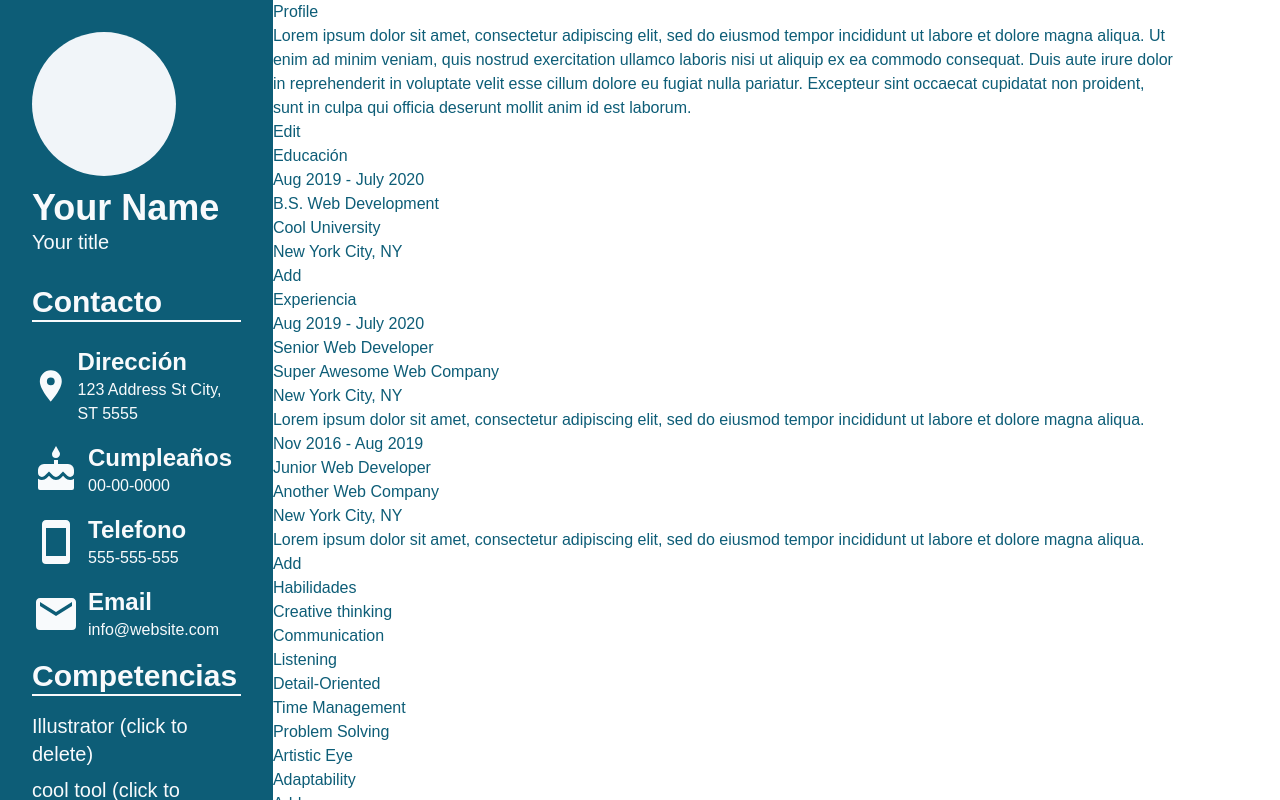
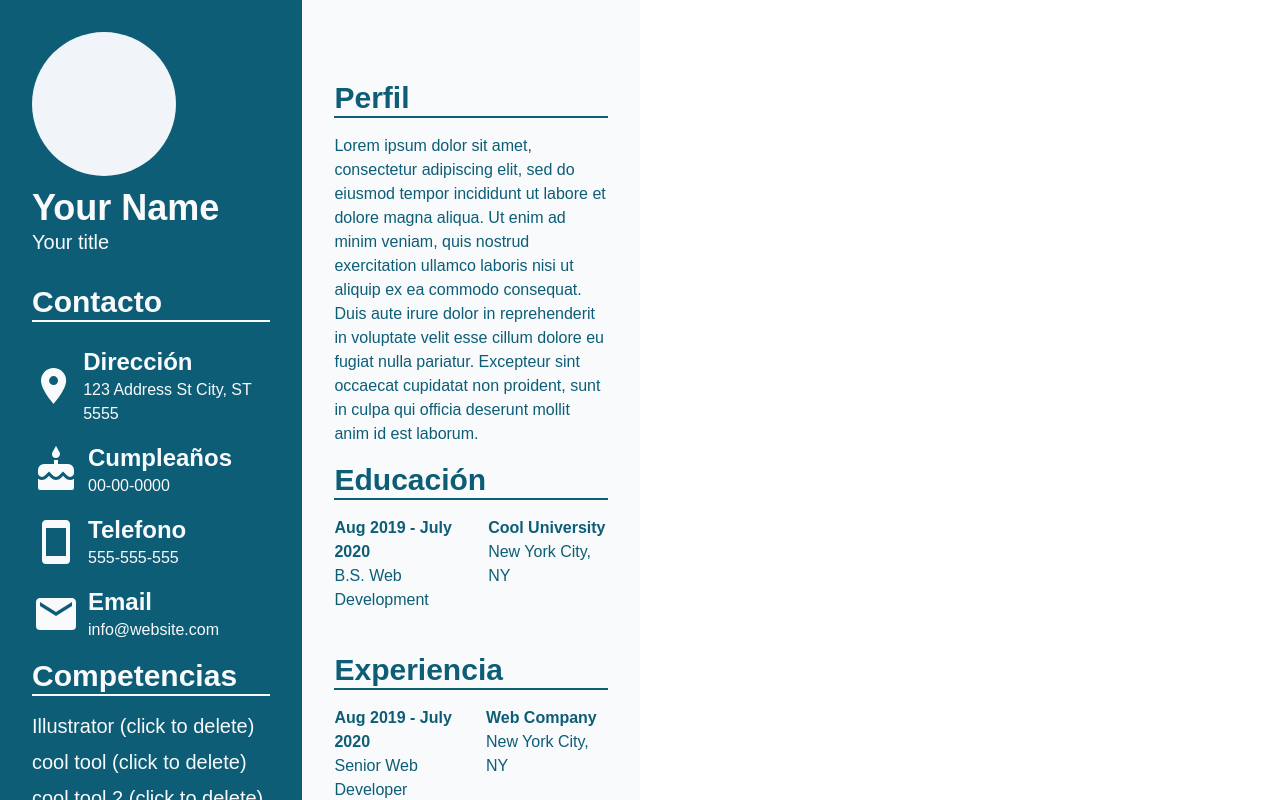
Before and after one commit to AngeloDiMortimer/CV-Application, a React (Create React App) app: page / in a window 1280 px wide. Shown: the top 800 px of the page. Built offline with nearby package versions, Linux system fonts and the light colour scheme; the HTML template or start-up script is replaced by a standard one.

Commit message:
Finished Resume styling

```diff
--- a/src/components/Education.js
+++ b/src/components/Education.js
@@ -90,6 +90,11 @@ class Education extends Component {
         })
     }
 
+    toggleBtn = () => {
+        const editBtn = document.getElementById("education-btn");
+        editBtn.classList.toggle("hidden");
+    }
+
     render() {
         const {
             school,
@@ -102,24 +107,28 @@ class Education extends Component {
         } = this.state;
 
         return (
-            <div id="Education">
-                <h2>Educación</h2>
+            <div id="Education" onMouseEnter={this.toggleBtn}>
+                <h2 className="text-3xl font-bold border-solid border-b-2 border-customBlue mt-4 mb-4">Educación</h2>
                 {education.map(edu => {
                     return (
-                        <div key={edu.id} onClick={() => this.handleRemove(edu.id)}>
+                        <div className="flex flex-row justify-between mb-6" key={edu.id} onClick={() => this.handleRemove(edu.id)}>
                             <div>
-                                <p className="education-date">{edu.date}</p>
+                                <p className="education-date font-bold">{edu.date}</p>
                                 <p className="education-degree">{edu.degree}</p>
                             </div>
                             <div>
-                                <p className="education-school">{edu.school}</p>
+                                <p className="education-school font-bold">{edu.school}</p>
                                 <p className="education-location">{edu.location}</p>
                             </div>
                         </div>
                     )
                 })}
                 <button
-                    className="edit-toggle"
+                    className="edit-toggle hidden w-20 cursor-pointer mt-4 mb-2
+                    rounded-md border-solid border-2 border-customBlue text-customBlue font-semibold
+                    transition-all duration-300
+                    hover:bg-customBlue hover:text-slate-50"
+                    id="education-btn"
                     type="button"
                     onClick={this.toggleEdit}
                 >
@@ -127,51 +136,69 @@ class Education extends Component {
                 </button>
 
                 {edit &&
-                    <form id="education-add" className="edit-form">
-                        <label htmlFor="school">School</label>
+                    <form id="education-add" className="edit-form flex flex-col gap-1 mb-4 border-2 border-customBlue p-2">
+                        <label className="font-bold" htmlFor="school">School</label>
                         <input
+                            className="border-solid border-b-2 border-customBlue bg-transparent
+                            text-customBlue placeholder-customBlue focus:outline-none"
                             id="school"
                             type="text"
                             value={school}
                             onChange={this.handleSchoolChange}
                         />
-                        <label htmlFor="degree">Degree</label>
+                        <label className="font-bold" htmlFor="degree">Degree</label>
                         <input
+                            className="border-solid border-b-2 border-customBlue bg-transparent
+                            text-customBlue placeholder-customBlue focus:outline-none"
                             id="degree"
                             type="text"
                             value={degree}
                             onChange={this.handleDegreeChange}
                         />
-                        <label htmlFor="start-date">Start Date</label>
+                        <label className="font-bold" htmlFor="start-date">Start Date</label>
                         <input
+                            className="border-solid border-b-2 border-customBlue bg-transparent
+                            text-customBlue placeholder-customBlue focus:outline-none"
                             id="start-date"
                             type="text"
                             value={startDate}
                             placeholder="Month &amp; Year"
                             onChange={this.handleStartDateChange}
                         />
-                        <label htmlFor="end-date">End Date</label>
+                        <label className="font-bold" htmlFor="end-date">End Date</label>
                         <input
+                            className="border-solid border-b-2 border-customBlue bg-transparent
+                            text-customBlue placeholder-customBlue focus:outline-none"
                             id="end-date"
                             type="text"
                             value={endDate}
                             placeholder="Month &amp; Year"
                             onChange={this.handleEndDateChange}
                         />
-                        <label htmlFor="location">Location</label>
+                        <label className="font-bold" htmlFor="location">Location</label>
                         <input
+                            className="border-solid border-b-2 border-customBlue bg-transparent
+                            text-customBlue placeholder-customBlue focus:outline-none"
                             id="location"
                             type="text"
                             value={location}
                             onChange={this.handleLocationChange}
                         />
                         <button
+                            className="edit-toggle w-28 cursor-pointer mt-4 mb-2
+                            rounded-md border-solid border-2 border-customBlue text-customBlue font-semibold
+                            transition-all duration-300
+                            hover:bg-customBlue hover:text-slate-50"
                             type="button"
                             onClick={this.onSubmitEducation}
                         >
                             Add Education
                         </button>
                         <button
+                            className="edit-toggle w-20 cursor-pointer mt-4 mb-2
+                            rounded-md border-solid border-2 border-customBlue text-customBlue font-semibold
+                            transition-all duration-300
+                            hover:bg-customBlue hover:text-slate-50"
                             type="button"
                             onClick={this.toggleEdit}
                         >
--- a/src/components/Experience.js
+++ b/src/components/Experience.js
@@ -15,11 +15,11 @@ class Experience extends Component {
             experience: [
                 {
                     id: uniqid(),
-                    company: 'Super Awesome Web Company',
+                    company: 'Web Company',
                     title: 'Senior Web Developer',
                     date: 'Aug 2019 - July 2020',
                     location: 'New York City, NY',
-                    desc: 'Lorem ipsum dolor sit amet, consectetur adipiscing elit, sed do eiusmod tempor incididunt ut labore et dolore magna aliqua.'
+
                 },
                 {
                     id: uniqid(),
@@ -27,7 +27,7 @@ class Experience extends Component {
                     title: 'Junior Web Developer',
                     date: 'Nov 2016 - Aug 2019',
                     location: 'New York City, NY',
-                    desc: 'Lorem ipsum dolor sit amet, consectetur adipiscing elit, sed do eiusmod tempor incididunt ut labore et dolore magna aliqua.'
+
                 }
             ],
             edit: false
@@ -79,14 +79,13 @@ class Experience extends Component {
                 title: this.state.title,
                 date: this.state.startDate + ' - ' + this.state.endDate,
                 location: this.state.location,
-                desc: this.state.desc
+
             }),
             company: '',
             title: '',
             startDate: '',
             endDate: '',
-            location: '',
-            desc: ''
+            location: ''
         })
 
         this.toggleEdit()
@@ -106,6 +105,12 @@ class Experience extends Component {
         })
     }
 
+    toggleBtn = () => {
+        const editBtn = document.getElementById("exp-btn");
+        editBtn.classList.toggle("hidden");
+    }
+
+
     render() {
         const {
             company,
@@ -113,31 +118,33 @@ class Experience extends Component {
             startDate,
             endDate,
             location,
-            desc,
             experience,
             edit
         } = this.state;
 
         return (
-            <div id="Experience">
-                <h2>Experiencia</h2>
+            <div id="Experience" onMouseEnter={this.toggleBtn}>
+                <h2 className="text-3xl font-bold border-solid border-b-2 border-customBlue mt-4 mb-4">Experiencia</h2>
                 {experience.map(exp => {
                     return(
-                        <div key={exp.id} onClick={() => this.handleRemove(exp.id)}>
+                        <div className="flex flex-row justify-between mb-4" key={exp.id} onClick={() => this.handleRemove(exp.id)}>
                             <div>
-                                <p className="experience-date">{exp.date}</p>
+                                <p className="experience-date font-bold">{exp.date}</p>
                                 <p className="experience-title">{exp.title}</p>
                             </div>
                             <div>
-                                <p className="experience-company">{exp.company}</p>
+                                <p className="experience-company font-bold">{exp.company}</p>
                                 <p className="experience-location">{exp.location}</p>
-                                <p className="experience-desc">{exp.desc}</p>
                             </div>
                         </div>
                     )
                 })}
                 <button
-                    className="edit-toggle"
+                   className="hidden w-20 cursor-pointer mt-4 mb-2
+                   rounded-md border-solid border-2 border-customBlue text-customBlue font-semibold
+                   transition-all duration-300
+                   hover:bg-customBlue hover:text-slate-50"
+                    id="exp-btn"
                     type="button"
                     onClick={this.toggleEdit}
                 >
@@ -145,56 +152,67 @@ class Experience extends Component {
                 </button>
 
                 {edit &&
-                    <form id="experience-add" className="edit-form">
-                        <label htmlFor="company">Company</label>
+                    <form id="experience-add"  className="edit-form flex flex-col gap-1 mb-4 border-2 border-customBlue p-2">
+                        <label className="font-bold" htmlFor="company">Company</label>
                         <input
+                            className="border-solid border-b-2 border-customBlue bg-transparent
+                            text-customBlue placeholder-customBlue focus:outline-none"
                             id="company"
                             type="text"
                             value={company}
                             onChange={this.handleCompanyChange}
                         />
-                        <label htmlFor="title">Title</label>
+                        <label className="font-bold" htmlFor="title">Title</label>
                         <input
+                            className="border-solid border-b-2 border-customBlue bg-transparent
+                            text-customBlue placeholder-customBlue focus:outline-none"
                             id="title"
                             type="text"
                             value={title}
                             onChange={this.handleTitleChange}
                         />
-                        <label htmlFor="start-date">Start Date</label>
+                        <label className="font-bold" htmlFor="start-date">Start Date</label>
                         <input
+                            className="border-solid border-b-2 border-customBlue bg-transparent
+                            text-customBlue placeholder-customBlue focus:outline-none"
                             id="start-date"
                             type="text"
                             value={startDate}
                             onChange={this.handleStartDateChange}
                         />
-                        <label htmlFor="end-date">End Date</label>
+                        <label className="font-bold" htmlFor="end-date">End Date</label>
                         <input
+                            className="border-solid border-b-2 border-customBlue bg-transparent
+                            text-customBlue placeholder-customBlue focus:outline-none"
                             id="end-date"
                             type="text"
                             value={endDate}
                             onChange={this.handleEndDateChange}
                         />
-                        <label htmlFor="location">Location</label>
+                        <label className="font-bold" htmlFor="location">Location</label>
                         <input
+                            className="border-solid border-b-2 border-customBlue bg-transparent
+                            text-customBlue placeholder-customBlue focus:outline-none"
                             id="location"
                             type="text"
                             value={location}
                             onChange={this.handleLocationChange}
                         />
-                        <label htmlFor="desc">Description</label>
-                        <input
-                            id="desc"
-                            type="text"
-                            value={desc}
-                            onChange={this.handleDescChange}
-                        />
                         <button
+                            className="edit-toggle w-28 cursor-pointer mt-4 mb-2
+                            rounded-md border-solid border-2 border-customBlue text-customBlue font-semibold
+                            transition-all duration-300
+                            hover:bg-customBlue hover:text-slate-50"
                             type="button"
                             onClick={this.onSubmitExperience}
                         >
                             Add Experience
                         </button>
                         <button
+                            className="edit-toggle w-20 cursor-pointer mt-4 mb-2
+                            rounded-md border-solid border-2 border-customBlue text-customBlue font-semibold
+                            transition-all duration-300
+                            hover:bg-customBlue hover:text-slate-50"
                             type="button"
                             onClick={this.toggleEdit}
                         >
--- a/src/components/Intro.js
+++ b/src/components/Intro.js
@@ -22,16 +22,25 @@ class Intro extends Component {
         }))
     }
 
+    toggleBtn = () => {
+        const editBtn = document.getElementById("prof-btn");
+        editBtn.classList.toggle("hidden");
+    }
+
     render() {
         const { profile, edit } = this.state;
 
         return (
-            <div id="Intro">
+            <div className="pt-8" id="Intro" onMouseEnter={this.toggleBtn} onMouseLeave={this.toggleBtn}>
 
-                <h2>Profile</h2>
+                <h2 className="text-3xl font-bold border-solid border-b-2 border-customBlue mt-4 mb-4">Perfil</h2>
                 <p className="profile">{profile ? profile : 'Lorem ipsum dolor sit amet, consectetur adipiscing elit, sed do eiusmod tempor incididunt ut labore et dolore magna aliqua. Ut enim ad minim veniam, quis nostrud exercitation ullamco laboris nisi ut aliquip ex ea commodo consequat. Duis aute irure dolor in reprehenderit in voluptate velit esse cillum dolore eu fugiat nulla pariatur. Excepteur sint occaecat cupidatat non proident, sunt in culpa qui officia deserunt mollit anim id est laborum.'}</p>
                 <button
-                    className="edit-toggle"
+                    className="edit-toggle hidden w-20 cursor-pointer mt-4 mb-2
+                    rounded-md border-solid border-2 border-customBlue text-customBlue font-semibold
+                    transition-all duration-300
+                    hover:bg-customBlue hover:text-slate-50"
+                    id="prof-btn"
                     type="button"
                     onClick={this.toggleEdit}
                 >
@@ -39,14 +48,18 @@ class Intro extends Component {
                 </button>
 
                 {edit &&
-                    <form id="intro-edit" className="edit-form">
+                    <form id="intro-edit" className="edit-form edit-form flex flex-col gap-1 mb-4 border-2 border-customBlue p-2">
 
-                        <label htmlFor="profile">Profile</label>
+                        <label className="font-bold" htmlFor="profile">Profile</label>
                         <textarea
                             id="profile"
                             onChange={this.handleProfileChange}
                         />
                         <button
+                            className="edit-toggle w-24 cursor-pointer mt-4 mb-2
+                            rounded-md border-solid border-2 border-customBlue text-customBlue font-semibold
+                            transition-all duration-300
+                            hover:bg-customBlue hover:text-slate-50"
                             type="button"
                             onClick={this.toggleEdit}
                         >
--- a/src/components/Languages.js
+++ b/src/components/Languages.js
@@ -68,7 +68,7 @@ class Languages extends Component {
 
         return (
             <div id="Languages" onMouseEnter={this.toggleBtn}>
-                <h2 className="text-3xl font-bold border-solid border-b-2 border-slate-50 mt-4 mb-4">Languages</h2>
+                <h2 className="text-3xl font-bold border-solid border-b-2 border-slate-50 mt-4 mb-4">Idiomas</h2>
                 <ul>
                     {languages.map(language => {
                         return (
--- a/src/components/Resume.js
+++ b/src/components/Resume.js
@@ -8,9 +8,9 @@ import Skills from "./Skills";
 class Resume extends Component {
     render() {
         return (
-            <div className="flex flex-row w-11/12" id="Resume">
+            <div className="flex flex-row w-6/12" id="Resume">
                 <Aside />
-                <main className="flex flex-col text-customBlue">
+                <main className="flex flex-col text-customBlue bg-slate-50 p-8 w-9/12">
                     <Intro />
                     <Education />
                     <Experience />
--- a/src/components/Skills.js
+++ b/src/components/Skills.js
@@ -78,6 +78,11 @@ class Skills extends Component {
         })
     }
 
+    toggleBtn = () => {
+        const editBtn = document.getElementById("skill-btn");
+        editBtn.classList.toggle("hidden");
+    }
+
     render() {
         const {
             skill,
@@ -86,9 +91,9 @@ class Skills extends Component {
         } = this.state;
 
         return (
-            <div id="Skills">
-                <h2>Habilidades</h2>
-                <ul>
+            <div id="Skills" onMouseEnter={this.toggleBtn}>
+                <h2 className="text-3xl font-bold border-solid border-b-2 border-customBlue mt-4 mb-4">Habilidades</h2>
+                <ul className="flex flex-col justify-between mb-4">
                     {skills.map(skill => {
                         return(
                             <li key={skill.id} onClick={() => this.handleRemove(skill.id)}>{skill.skill}</li>
@@ -97,29 +102,43 @@ class Skills extends Component {
                 </ul>
 
                 <button
-                    className="edit-toggle"
+                    className="hidden w-20 cursor-pointer mt-4 mb-2
+                    rounded-md border-solid border-2 border-customBlue text-customBlue font-semibold
+                    transition-all duration-300
+                    hover:bg-customBlue hover:text-slate-50"
                     type="button"
+                    id="skill-btn"
                     onClick={this.toggleEdit}
                 >
                     Add
                 </button>
 
                 {edit &&
-                    <form id="skill-add" className="edit-form">
-                        <label htmlFor="skill">Habilidad</label>
+                    <form id="skill-add" className="edit-form flex flex-col gap-1 mb-4 border-2 border-customBlue p-2">
+                        <label className="font-bold" htmlFor="skill">Habilidad</label>
                         <input
+                            className="border-solid border-b-2 border-customBlue bg-transparent
+                            text-customBlue placeholder-customBlue focus:outline-none"
                             id="skill"
                             type="text"
                             value={skill}
                             onChange={this.handleSkillChange}
                         />
                         <button
+                            className="w-28 cursor-pointer mt-4 mb-2
+                            rounded-md border-solid border-2 border-customBlue text-customBlue font-semibold
+                            transition-all duration-300
+                            hover:bg-customBlue hover:text-slate-50"
                             type="button"
                             onClick={this.onSubmitSkill}
                         >
                             Add Experience
                         </button>
                         <button
+                            className="w-20 cursor-pointer mt-4 mb-2
+                            rounded-md border-solid border-2 border-customBlue text-customBlue font-semibold
+                            transition-all duration-300
+                            hover:bg-customBlue hover:text-slate-50"
                             type="button"
                             onClick={this.toggleEdit}
                         >
```
